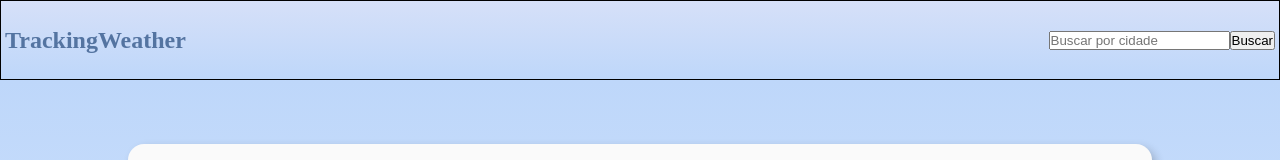
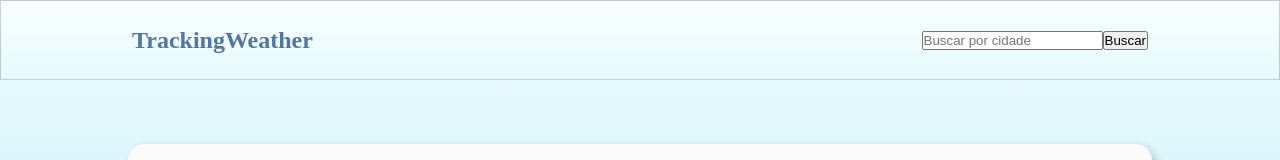
Before and after one commit to tpessoa10/TrackingApi, a React (Vite) app: page / in a window 1280 px wide. Shown: the top 160 px of the page. Built offline with nearby package versions, Linux system fonts and the light colour scheme; no server answers.

Commit message:
Estilizando

```diff
--- a/src/Components/Header/Header.tsx
+++ b/src/Components/Header/Header.tsx
@@ -1,13 +1,15 @@
 import SearchBar from "../SearchBar/SearchBar";
 import styles from './style.module.css'
 
-export default function Header(){
-    return(
+export default function Header() {
+    return (
         <div className={styles.div}>
-            <a href="" className={styles.a}>
-                <h2>TrackingWeather</h2>
-            </a>
-            <SearchBar/>
+            <div className={styles.centro}>
+                <a href="" className={styles.a}>
+                    <h2>TrackingWeather</h2>
+                </a>
+                <SearchBar />
+            </div>
         </div>
     )
 }
--- a/src/Components/Header/style.module.css
+++ b/src/Components/Header/style.module.css
@@ -1,14 +1,24 @@
 .div{
-    background: linear-gradient(to bottom, #d6e0f8, #bed7fa);
+    background: linear-gradient(to bottom, #F9FFFF, #E5F9FC);
     display: flex;
     flex-direction: row;
-    justify-content: space-between;
+    justify-content: center;
     align-items: center;
     padding-left: 4px;
     padding-right: 4px;
     height: 10vh;
-    border: solid 1px black;
+    border: solid 1px #00000030;
 }
+
+.centro{
+    width: 80%;
+    display: flex;
+    justify-content: space-between;
+    flex-direction: row;
+    align-items: center;
+
+}
+
 .a{
     color: #5474a1;
     text-decoration: none;
--- a/src/Pages/Home/style.module.css
+++ b/src/Pages/Home/style.module.css
@@ -5,7 +5,7 @@
     align-items: center;
     min-width: 100%;
     height: 100%;
-    background: linear-gradient(to bottom, #bed7fa, #e4efff);
+    background: linear-gradient(to bottom, #E5F9FC, #8BE0F1);
 }
 
 .divTemperatura{
```
